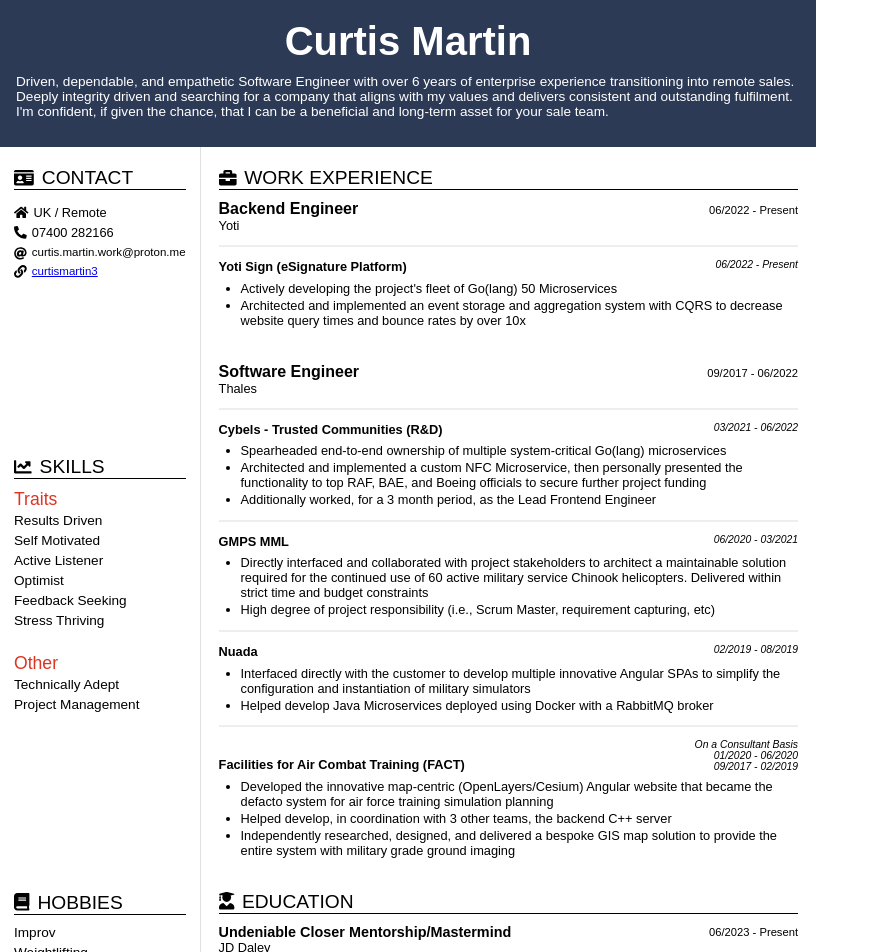
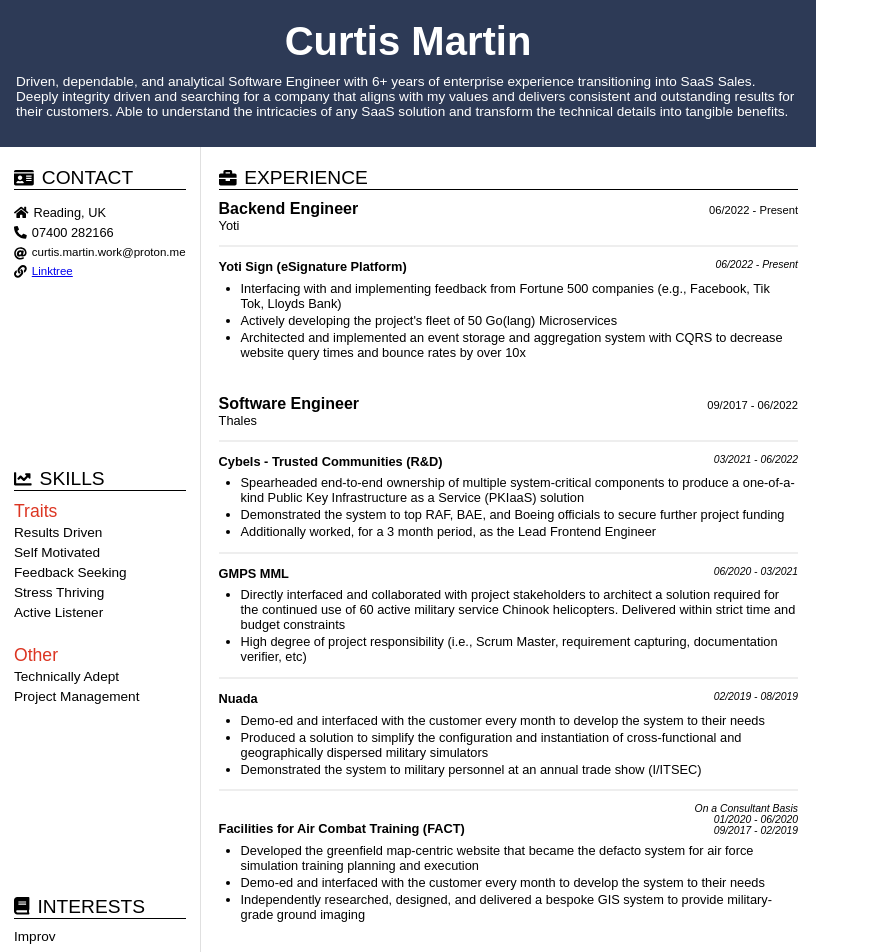
Before and after one commit to CurtisM132/resume, a React (Create React App) app in the folder Template 2/: page / in a window 1280 px wide. Shown: the top 952 px of the page, without its empty margins (0-879 px from the left). Built offline with nearby package versions, Linux system fonts and the light colour scheme.

Commit message:
SaaS Sales Focused

```diff
--- a/Template 2/scripts/create-pdf.js
+++ b/Template 2/scripts/create-pdf.js
@@ -9,7 +9,7 @@
 	});
 
 	await page.pdf({
-		path: "C Martin - CV.pdf",
+		path: "Curtis Martin - CV (Saas Sales).pdf",
 		format: "Letter",
 		printBackground: true
 	});
--- a/Template 2/src/features/contact/contact-vertical/Contact.jsx
+++ b/Template 2/src/features/contact/contact-vertical/Contact.jsx
@@ -22,7 +22,7 @@
 
       <div className="row-container">
         <FontAwesomeIcon icon="home" className="contact-icon" />
-        <div>UK / Remote</div>
+        <div>Reading, UK</div>
       </div>
       <div className="row-container">
         <FontAwesomeIcon icon="phone-alt" className="contact-icon" />
@@ -35,7 +35,8 @@
       <div className="row-container">
         <FontAwesomeIcon icon="link" className="contact-icon" />
         {/* <div style={{fontSize: "0.72rem"}}>www.linkedin.com/in/curtismartin3</div> */}
-        <a style={{fontSize: "0.72rem"}} href="http://www.linkedin.com/in/curtismartin3">curtismartin3</a>
+        {/* <a style={{fontSize: "0.72rem"}} href="http://www.linkedin.com/in/curtismartin3">curtismartin3</a> */}
+        <a style={{fontSize: "0.72rem"}} href="https://linktr.ee/curtis__martin">Linktree</a>
 
       </div>
     </div>
--- a/Template 2/src/features/education-history/EducationHistory.jsx
+++ b/Template 2/src/features/education-history/EducationHistory.jsx
@@ -16,13 +16,6 @@
       <ContentTitle icon={<FontAwesomeIcon icon="user-graduate" />} text="EDUCATION" />
 
       <EducationEntry
-        courseTitle="Undeniable Closer Mentorship/Mastermind"
-        date="06/2023 - Present"
-        institutionDetails="JD Daley"
-      >
-      </EducationEntry>
-
-      <EducationEntry
         courseTitle="BSc in Digital and Technology Solutions (Computer Science)"
         date="09/2019 - 06/2023"
         institutionDetails="University of Warwick"
--- a/Template 2/src/features/header/Header.jsx
+++ b/Template 2/src/features/header/Header.jsx
@@ -10,9 +10,10 @@
       </div>
 
       <div className="header-tag">
-        Driven, dependable, and empathetic Software Engineer with over 6 years of enterprise experience transitioning
-         into remote sales. Deeply integrity driven and searching for a company that aligns with my values and delivers consistent
-         and outstanding fulfilment. I&apos;m confident, if given the chance, that I can be a beneficial and long-term asset for your sale team.
+        Driven, dependable, and analytical Software Engineer with 6+ years of enterprise experience transitioning
+         into SaaS Sales. Deeply integrity driven and searching for a company that aligns with my values and delivers consistent
+         and outstanding results for their customers. Able to understand the intricacies of any SaaS solution and transform
+         the technical details into tangible benefits.
       </div>
     </div>
   );
--- a/Template 2/src/features/hobbies/Hobbies.css
+++ b/Template 2/src/features/hobbies/Hobbies.css
@@ -5,7 +5,7 @@
 }
 
 .hobbies-container:last-child {
-    margin-bottom: 11px;
+    margin-bottom: 20px;
 }
 
 .hobbies-text {
--- a/Template 2/src/features/hobbies/Hobbies.jsx
+++ b/Template 2/src/features/hobbies/Hobbies.jsx
@@ -22,7 +22,7 @@
 
   return (
     <div>
-      <ContentTitle icon={<FontAwesomeIcon icon="book" />} text="HOBBIES" />
+      <ContentTitle icon={<FontAwesomeIcon icon="book" />} text="INTERESTS" />
 
       <div className="hobbies-container">
         {HOBBIES.map((i) => (
--- a/Template 2/src/features/skills/Skills.jsx
+++ b/Template 2/src/features/skills/Skills.jsx
@@ -10,10 +10,9 @@
 const TRAITS = [
   'Results Driven',
   'Self Motivated',
-  'Active Listener',
-  'Optimist',
   'Feedback Seeking',
   'Stress Thriving',
+  'Active Listener',
 ];
 
 const OTHER = [
--- a/Template 2/src/features/work-experience/WorkExperience.jsx
+++ b/Template 2/src/features/work-experience/WorkExperience.jsx
@@ -13,7 +13,7 @@
 
   return (
     <>
-      <ContentTitle icon={<FontAwesomeIcon icon="briefcase" />} text="WORK EXPERIENCE" />
+      <ContentTitle icon={<FontAwesomeIcon icon="briefcase" />} text="EXPERIENCE" />
 
       <JobEntry
         jobTitle="Backend Engineer"
@@ -34,7 +34,10 @@
 
           <ul>
             <li>
-              Actively developing the project&apos;s fleet of Go(lang) 50 Microservices
+              Interfacing with and implementing feedback from Fortune 500 companies (e.g., Facebook, Tik Tok, Lloyds Bank)
+            </li>
+            <li>
+              Actively developing the project&apos;s fleet of 50 Go(lang) Microservices
             </li>
             <li>
               Architected and implemented an event storage and aggregation system with CQRS to decrease website query
@@ -64,11 +67,11 @@
 
           <ul>
             <li>
-              Spearheaded end-to-end ownership of multiple system-critical Go(lang) microservices
+              Spearheaded end-to-end ownership of multiple system-critical components to produce a one-of-a-kind
+              Public Key Infrastructure as a Service (PKIaaS) solution
             </li>
             <li>
-              Architected and implemented a custom NFC Microservice, then personally presented the functionality to top RAF, BAE, and
-              Boeing officials to secure further project funding
+              Demonstrated the system to top RAF, BAE, and Boeing officials to secure further project funding
             </li>
             <li>
               Additionally worked, for a 3 month period, as the Lead Frontend Engineer
@@ -90,12 +93,12 @@
 
           <ul>
             <li>
-              Directly interfaced and collaborated with project stakeholders to architect a maintainable solution
+              Directly interfaced and collaborated with project stakeholders to architect a solution
               required for the continued use of 60 active military service Chinook helicopters. Delivered within
               strict time and budget constraints
             </li>
             <li>
-              High degree of project responsibility (i.e., Scrum Master, requirement capturing, etc)
+              High degree of project responsibility (i.e., Scrum Master, requirement capturing, documentation verifier, etc)
             </li>
           </ul>
         </div>
@@ -114,11 +117,13 @@
 
           <ul>
             <li>
-              Interfaced directly with the customer to develop multiple innovative Angular SPAs to simplify the configuration
-              and instantiation of military simulators
+              Demo-ed and interfaced with the customer every month to develop the system to their needs
             </li>
             <li>
-              Helped develop Java Microservices deployed using Docker with a RabbitMQ broker
+              Produced a solution to simplify the configuration and instantiation of cross-functional and geographically dispersed military simulators
+            </li>
+            <li>
+              Demonstrated the system to military personnel at an annual trade show (I/ITSEC)
             </li>
           </ul>
         </div>
@@ -141,13 +146,13 @@
 
           <ul>
             <li>
-              Developed the innovative map-centric (OpenLayers/Cesium) Angular website that became the defacto system for air force training simulation planning
+              Developed the greenfield map-centric website that became the defacto system for air force simulation training planning and execution
             </li>
             <li>
-              Helped develop, in coordination with 3 other teams, the backend C++ server
+              Demo-ed and interfaced with the customer every month to develop the system to their needs
             </li>
             <li>
-              Independently researched, designed, and delivered a bespoke GIS map solution to provide the entire system with military grade ground imaging
+              Independently researched, designed, and delivered a bespoke GIS system to provide military-grade ground imaging
             </li>
           </ul>
         </div>
```
